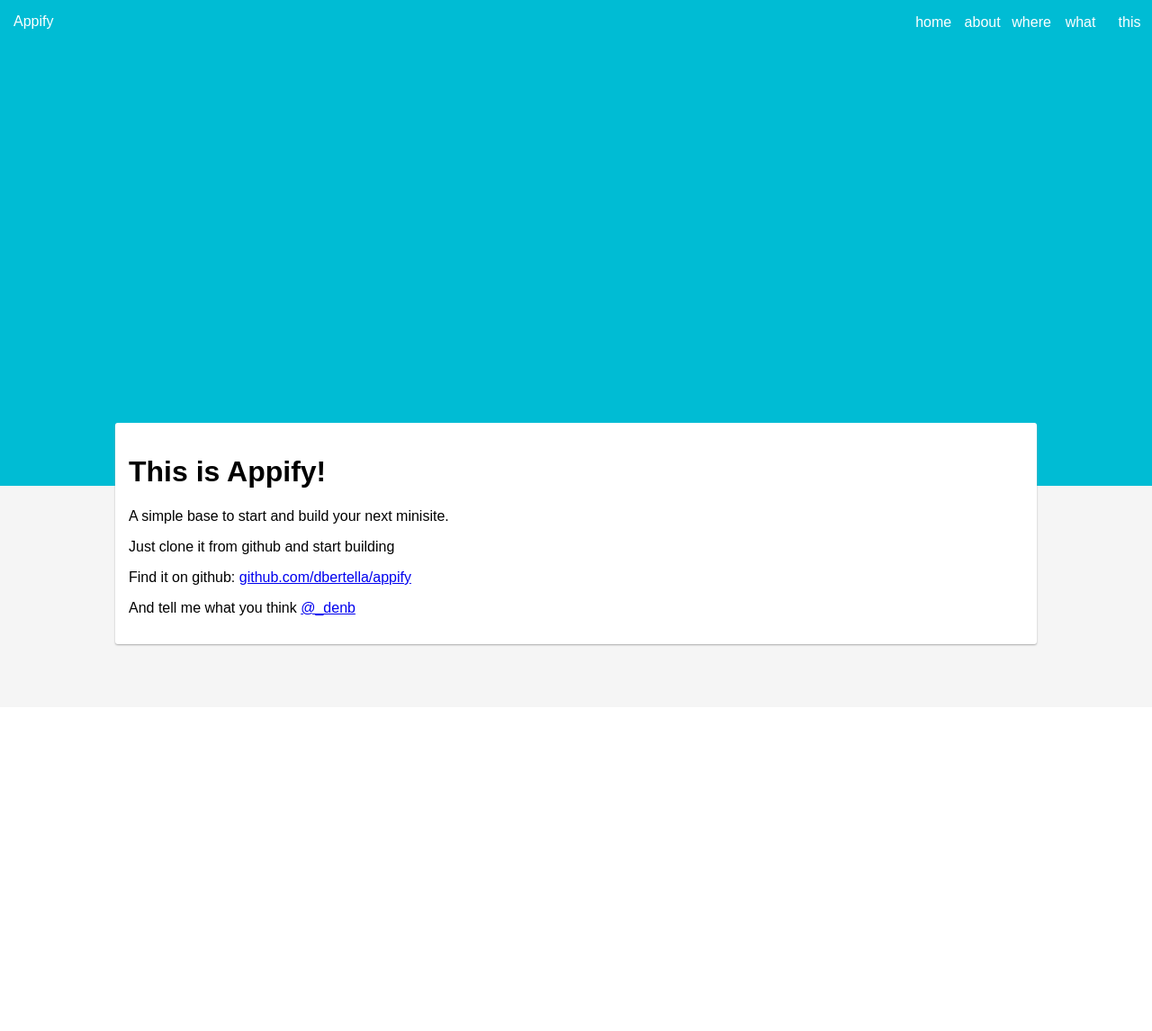
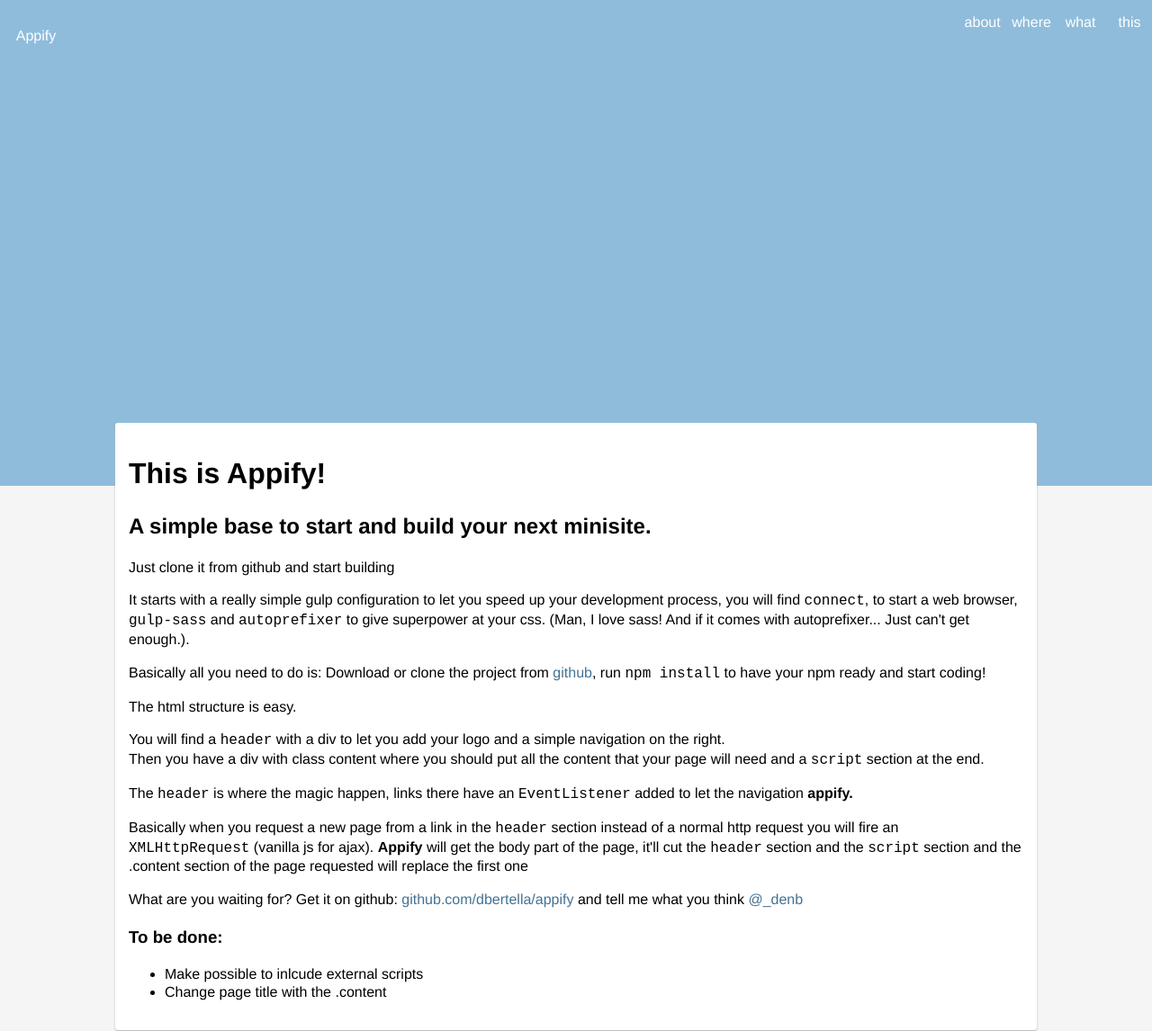
Before and after one commit to dbertella/appify, a website: page app/index.html in a window 1280 px wide. Shown: the top 1146 px of the page at 90% size. Before the commit the page ends 800 px from the top, so only its background shows below. Drawn offline with Linux system fonts and the light colour scheme.

Commit message:
better color palette, and better explanation on index and readme

```diff
--- a/app/index.html
+++ b/app/index.html
@@ -7,14 +7,13 @@
 </head>
 <body>
 	<header>
-		<div class="logo">Appify</div>
+		<div class="logo"><a href="index.html" data-color="#8FBCDB">Appify</a></div>
 		<nav>
 			<ul>
-				<li><a href="index.html" data-color="#00BCD4">home</a></li>
-				<li><a href="about.html" data-color="red">about</a></li>
-				<li><a href="where.html" data-color="purple">where</a></li>
-				<li><a href="what.html" data-color="black">what</a></li>
-				<li><a href="this.html" data-color="pink">this</a></li>
+				<li><a href="about.html" data-color="#F4D6BC">about</a></li>
+				<li><a href="where.html" data-color="#447294">where</a></li>
+				<li><a href="what.html" data-color="#F8E4CC">what</a></li>
+				<li><a href="this.html" data-color="#294052">this</a></li>
 			</ul>
 		</nav>
 	</header>
@@ -22,11 +21,29 @@
 		<div class="card">
 			<h1>This is Appify!</h1>
 
-			<p>A simple base to start and build your next minisite.</p>
+			<h2>A simple base to start and build your next minisite.</h2>
 			<p>Just clone it from github and start building</p>
 
-			<p>Find it on github: <a href="https://github.com/dbertella/appify" target="_blank">github.com/dbertella/appify</a></p>
-			<p>And tell me what you think <a href="https://twitter.com/_denb" target="_blank">@_denb</a></p>
+			<p>It starts with a really simple gulp configuration to let you speed up your development process, you will find <span class="code">connect</span>, to start a web browser, <span class="code">gulp-sass</span> and <span class="code">autoprefixer</span> to give superpower at your css. (Man, I love sass! And if it comes with autoprefixer... Just can't get enough.).</p>
+
+			<p>Basically all you need to do is: Download or clone the project from <a href="https://github.com/dbertella/appify" target="_blank">github</a>, run <span class="code">npm install</span> to have your npm ready and start coding!</p>
+
+			<p>The html structure is easy.</p>
+
+			<p>You will find a <span class="code">header</span> with a div to let you add your logo and a simple navigation on the right. <br>
+			Then you have a div with class content where you should put all the content that your page will need and a <span class="code">script</span> section at the end.</p>
+
+			<p>The <span class="code">header</span> is where the magic happen, links there have an <span class="code">EventListener</span> added to let the navigation <strong>appify.</strong></p>
+
+			<p>Basically when you request a new page from a link in the <span class="code">header</span> section instead of a normal http request you will fire an <span class="code">XMLHttpRequest</span> (vanilla js for ajax). <strong>Appify</strong> will get the body part of the page, it'll cut the <span class="code">header</span> section and the <span class="code">script</span> section and the .content section of the page requested will replace the first one</p>
+
+			<p>What are you waiting for? Get it on github: <a href="https://github.com/dbertella/appify" target="_blank">github.com/dbertella/appify</a> and tell me what you think <a href="https://twitter.com/_denb" target="_blank">@_denb</a></p>
+
+			<h3>To be done:</h3>
+			<ul>
+				<li>Make possible to inlcude external scripts</li>
+				<li>Change page title with the .content</li>
+			</ul>
 
 		</div>
 	</div>
--- a/app/scss/main.scss
+++ b/app/scss/main.scss
@@ -16,12 +16,31 @@
 body {
 	margin: 0;
 	padding: 0;
+	font-family: "HelveticaNeue-Light", "Helvetica Neue Light", "Helvetica Neue", Helvetica, Arial, "Lucida Grande", sans-serif;
+	font-weight: 300;
+	line-height: 1.3;
 }
-ul {
-	list-style-type: none;
-	margin: 0;
-	padding: 0;
+
+h1,
+h2,
+h3,
+strong {
+	font-weight: 600;
 }
+
+a {
+	text-decoration: none;
+	color: #447294;
+	&:hover {
+		text-decoration: underline;
+	}
+}
+
+.code {
+	font-family: monospace, monospace;
+
+}
+
 header {
 	display: flex;
 	justify-content: space-between;
@@ -53,21 +72,11 @@ header {
 		transform: translate3d(-50%, -50%, 0);
 		transition: background 0.5s linear;
 	}
-}
-@keyframes materialAnimation {
-	0% {
-		opacity: 0;
-		transform: scale(0) translate3d(-50%, -50%, 0);
+	ul {
+		list-style-type: none;
+		margin: 0;
+		padding: 0;
 	}
-	50% {
-		opacity: 0.3;
-	}
-	100% {
-		opacity: 0;
-		transform: scale(3) translate3d(-50%, -50%, 0);
-	}
-}
-nav {
 	li {
 		display: inline-block;
 	}
@@ -84,6 +93,7 @@ nav {
 		transform: translate3d(0,0,10px);
 	}
 }
+
 .content {
 	margin-top: -70px;
 	background: #f5f5f5;
@@ -109,6 +119,21 @@ nav {
 		animation-delay: 0;
 	}
 }
+
+// animation
+@keyframes materialAnimation {
+	0% {
+		opacity: 0;
+		transform: scale(0) translate3d(-50%, -50%, 0);
+	}
+	50% {
+		opacity: 0.3;
+	}
+	100% {
+		opacity: 0;
+		transform: scale(3) translate3d(-50%, -50%, 0);
+	}
+}
 @keyframes fly-in-from-left {
   from {
     transform:translateY(100%) rotate(15deg);
```
Also changed, not shown: app/about.html (+5 -6 lines), app/this.html (+5 -6 lines), app/what.html (+5 -6 lines), app/where.html (+5 -6 lines), README.md, app/css/main.css.
